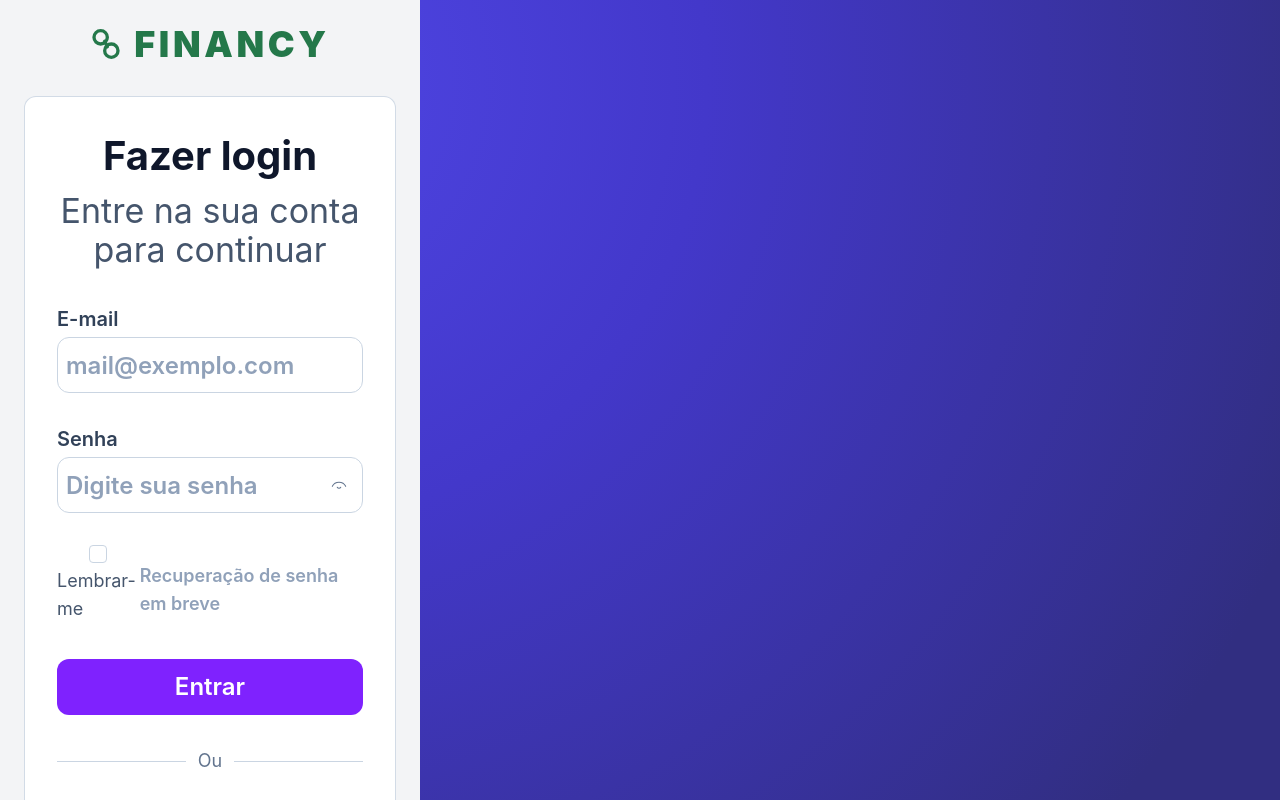
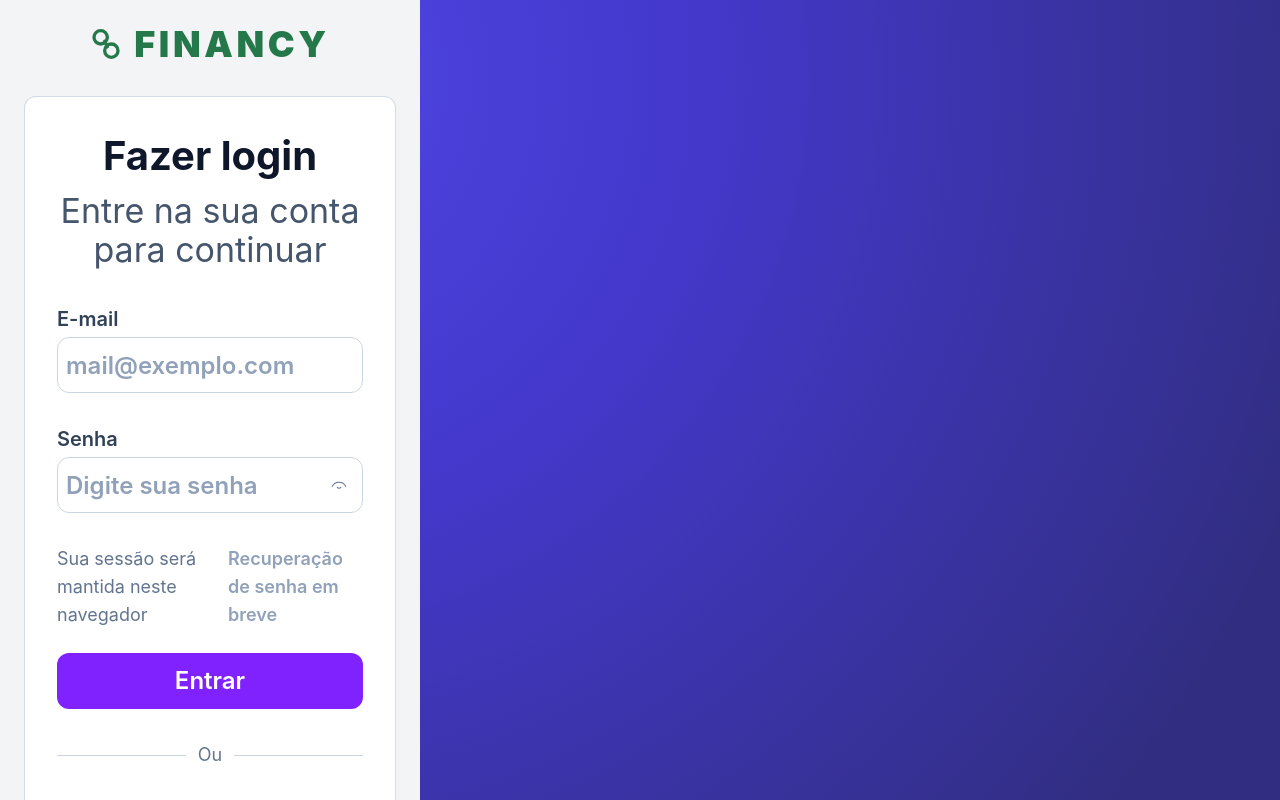
Before and after one commit to ileonardo-c/pos_rocketseat-tech360-financy, a React (Vite) app in the folder frontend/: page / in a window 1280 px wide. Shown: the top 800 px of the page. Built offline with nearby package versions, Linux system fonts and the light colour scheme; no server answers.

Commit message:
fix(frontend): corrige estado de shake e remove lembrar-me inerte

```diff
--- a/frontend/src/pages/signin-page.tsx
+++ b/frontend/src/pages/signin-page.tsx
@@ -11,7 +11,6 @@ export const SigninPage = () => {
   const { user, signin, loading, authError, clearAuthError } = useAuth();
   const [email, setEmail] = useState("");
   const [password, setPassword] = useState("");
-  const [rememberMe, setRememberMe] = useState(false);
   const [touched, setTouched] = useState({ email: false, password: false });
   const [shakeEmail, setShakeEmail] = useState(false);
   const [shakePassword, setShakePassword] = useState(false);
@@ -48,6 +47,7 @@ export const SigninPage = () => {
 
   useEffect(() => {
     if (!emailError) {
+      setShakeEmail(false);
       return;
     }
     setShakeEmail(true);
@@ -57,6 +57,7 @@ export const SigninPage = () => {
 
   useEffect(() => {
     if (!passwordError) {
+      setShakePassword(false);
       return;
     }
     setShakePassword(true);
@@ -233,19 +234,7 @@ export const SigninPage = () => {
             <ErrorBanner message={authError} />
 
             <div className="flex items-center justify-between text-sm sm:text-lg">
-              <label
-                className="flex cursor-pointer items-center gap-2 text-slate-600"
-                htmlFor="remember-me"
-              >
-                <input
-                  checked={rememberMe}
-                  className="h-4 w-4 rounded border-slate-300 text-[#24784A] focus:ring-[#24784A]/25"
-                  id="remember-me"
-                  type="checkbox"
-                  onChange={(event) => setRememberMe(event.target.checked)}
-                />
-                Lembrar-me
-              </label>
+              <span className="text-slate-500">Sua sessão será mantida neste navegador</span>
               <span className="font-semibold text-slate-400">Recuperação de senha em breve</span>
             </div>
 
```
